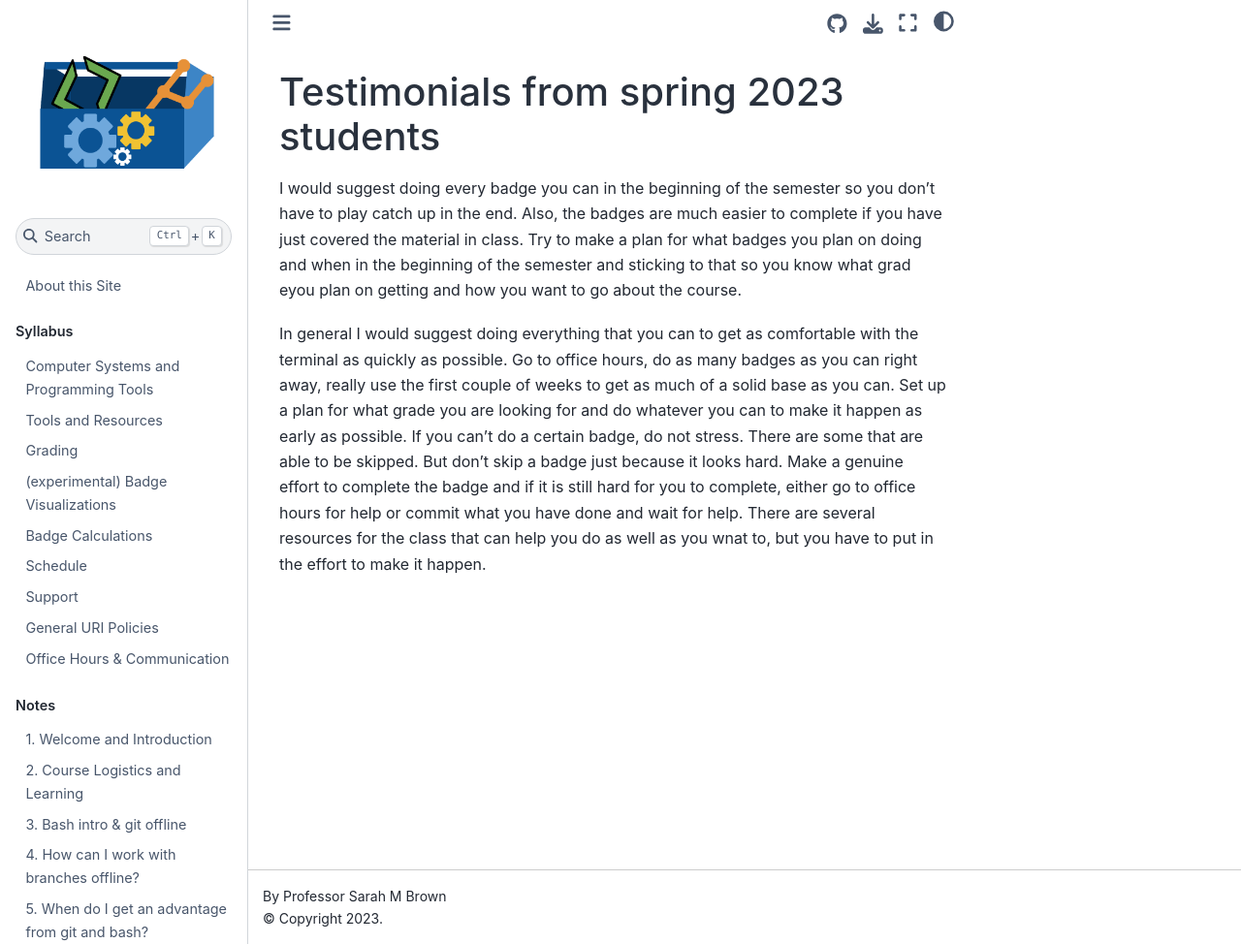
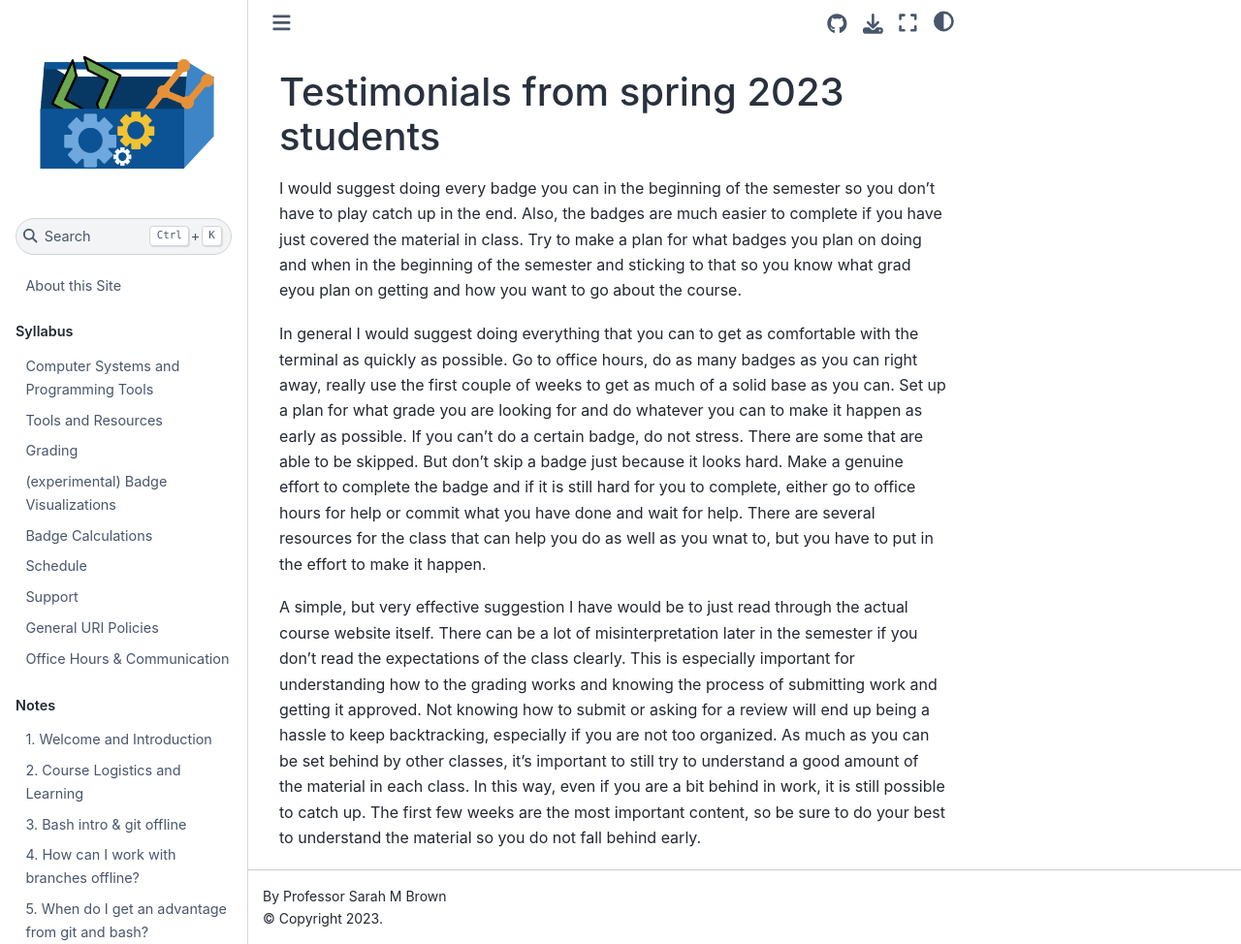
Before and after one commit to introcompsys/spring2023, a Jupyter Book: the page built from resources/testimonials.md, in a window 1280 px wide and 974 px high. Shown: the whole window at 97% size. Built offline with Jupyter Book 1.0.4 settings and Sphinx 7.4.7 and the Sphinx Book theme 1.1.4, drawn with Linux system fonts in a browser that asks for light colours.

Commit message:
suggestions for testimonials

```diff
--- a/resources/testimonials.md
+++ b/resources/testimonials.md
@@ -3,3 +3,9 @@
 I would suggest doing every badge you can in the beginning of the semester so you don't have to play catch up in the end. Also, the badges are much easier to complete if you have just covered the material in class. Try to make a plan for what badges you plan on doing and when in the beginning of the semester and sticking to that so you know what grad eyou plan on getting and how you want to go about the course.
 
 In general I would suggest doing everything that you can to get as comfortable with the terminal as quickly as possible. Go to office hours, do as many badges as you can right away, really use the first couple of weeks to get as much of a solid base as you can. Set up a plan for what grade you are looking for and do whatever you can to make it happen as early as possible. If you can't do a certain badge, do not stress. There are some that are able to be skipped. But don't skip a badge just because it looks hard. Make a genuine effort to complete the badge and if it is still hard for you to complete, either go to office hours for help or commit what you have done and wait for help. There are several resources for the class that can help you do as well as you wnat to, but you have to put in the effort to make it happen.
+
+
+
+
+
+A simple, but very effective suggestion I have would be to just read through the actual course website itself. There can be a lot of misinterpretation later in the semester if you don't read the expectations of the class clearly. This is especially important for understanding how to the grading works and knowing the process of submitting work and getting it approved. Not knowing how to submit or asking for a review will end up being a hassle to keep backtracking, especially if you are not too organized. As much as you can be set behind by other classes, it's important to still try to understand a good amount of the material in each class. In this way, even if you are a bit behind in work, it is still possible to catch up. The first few weeks are the most important content, so be sure to do your best to understand the material so you do not fall behind early.
```
